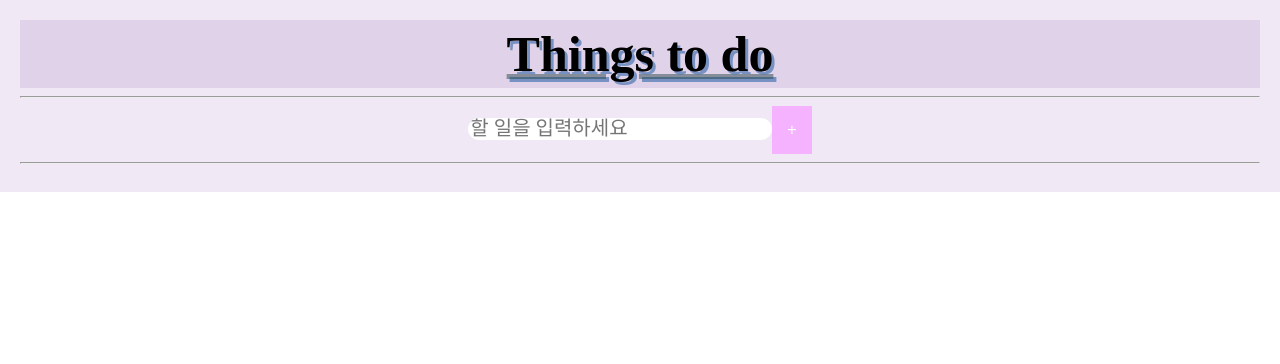
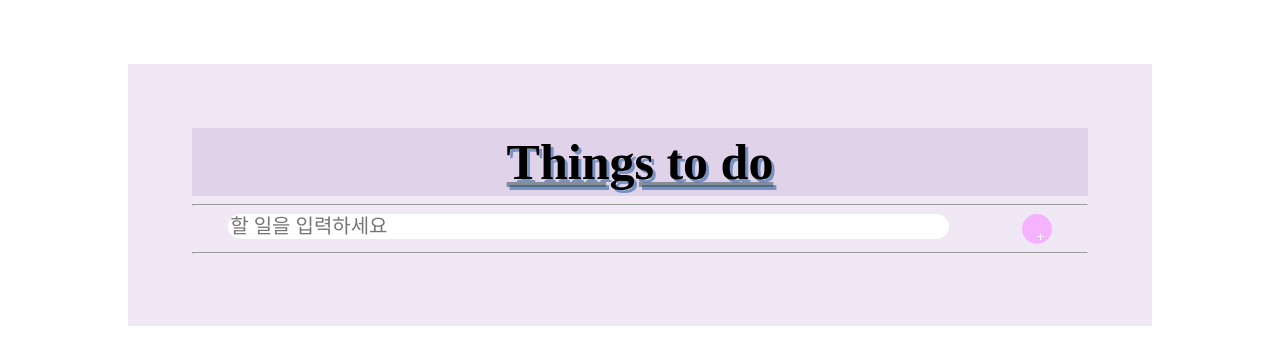
Before and after one commit to Daram0o0/ToDoList, a React (Create React App) app: page / in a window 1280 px wide. Shown: the top 364 px of the page. Built offline with nearby package versions, Linux system fonts and the light colour scheme; the HTML template or start-up script is replaced by a standard one.

Commit message:
version 1.2

```diff
--- a/src/App.css
+++ b/src/App.css
@@ -1,38 +1,12 @@
-.App {
-  text-align: center;
-}
-
-.App-logo {
-  height: 40vmin;
-  pointer-events: none;
-}
-
-@media (prefers-reduced-motion: no-preference) {
-  .App-logo {
-    animation: App-logo-spin infinite 20s linear;
-  }
-}
-
-.App-header {
-  background-color: #282c34;
-  min-height: 100vh;
-  display: flex;
-  flex-direction: column;
-  align-items: center;
-  justify-content: center;
-  font-size: calc(10px + 2vmin);
-  color: white;
-}
-
-.App-link {
-  color: #61dafb;
-}
-
 .background {
   background-color: rgb(226, 210, 236, 0.5);
-  padding: 20px;
+  padding: 5%;
+  margin: 5%;
   text-align: center;
   font-family: 'East Sea Dokdo';
+  height: 30%;
+  width: 70%;
+
 }
 
 .font-background {
@@ -48,18 +22,31 @@
   text-decoration-color: rgba(36, 67, 71, 0.486);
 }
 
+.scroll {
+  background-attachment: scroll;
+  background-image: none;
+  background-repeat: no-repeat;
+}
+
 .list-background {
   font-size: 25px;
   margin: 0;
+  background-color: whitesmoke;
   text-decoration: underline;
   text-decoration-color: rgba(18, 33, 35, 0.28);
 }
 
 @import url('https://fonts.googleapis.com/css2?family=East+Sea+Dokdo&display=swap');
 
+.input-background{
+  display: flex;
+  justify-content:space-around;
+  flex-direction: row;
+}
+
 .input {
-  width: 300px;
-  height: 20px;
+  width: 80%;
+  height: 5%;
   font-size: 20px;
   border-radius: 50px;
   border: 0;
@@ -77,11 +64,15 @@
 
 .btn{
   background-color: #F5B3FF;
-  border: none;
+  width: 10px;
+  height: 5px;
+  border: 0;
+  border-radius: 50px;
   color: white;
-  padding: 15px 15px;
+  padding: 15px;
   text-align: center;
-  font-size: 16px;
+  /* vertical-align: middle; */
+  /* font-size: 16px; */
 }
 .btn:hover{
   background-color: #f084fe92;
--- a/src/App.js
+++ b/src/App.js
@@ -10,8 +10,12 @@
 //     - 알아서잘
 //         - 날짜별 관리라든가
 //         - 태그시스템
+//         - 스크롤
+//         - 현재날짜 우측 상단(?)
+//         -
 // 요구조건 :
 //     - Git 허브 사용하기 하루 3~5커밋 해보도록 노력할것!
+
 
 import logo from './logo.svg';
 import './App.css';
@@ -50,27 +54,29 @@ function App() {
   }
 
   return (
-    <div className='background'>
+    <center><div className='background'>
       <div>
         <h1 className='font-background'>Things to do</h1>
       </div>
       <hr/>
-      <div>
+      <div className='input-background'>
         <input className='input' value={list} placeholder="할 일을 입력하세요" onChange={(e)=>{setList(e.target.value)}}/>
         <button className='btn' onClick={()=>{makelists()}}>+</button>
       </div>
       <hr/>
+      <div >
       {makelist.map((value, index)=>{
         return(
-          <div>
+          <div className='scroll'>
             <input type="checkbox" onClick={(e)=>{checkboxfunc(e, index)}}/>
             <span className='list-background'>{value}</span>
-            <button onClick={()=>{fixlists(index)}}>수정</button>
-            <button onClick={()=>{deletelists(index)}}>-</button>
+            <button type="button" onClick={()=>{fixlists(index)}}><img src="https://cdn-icons-png.flaticon.com/512/1301/1301727.png" width="20px" height="20px"/></button>
+            <button type="button" onClick={()=>{deletelists(index)}}><img src="https://cdn-icons-png.flaticon.com/512/4313/4313306.png" width="20px" height="20px"/></button>
           </div>
         );
       })}
-    </div>
+      </div>
+    </div></center>
   );
 }
 
```
